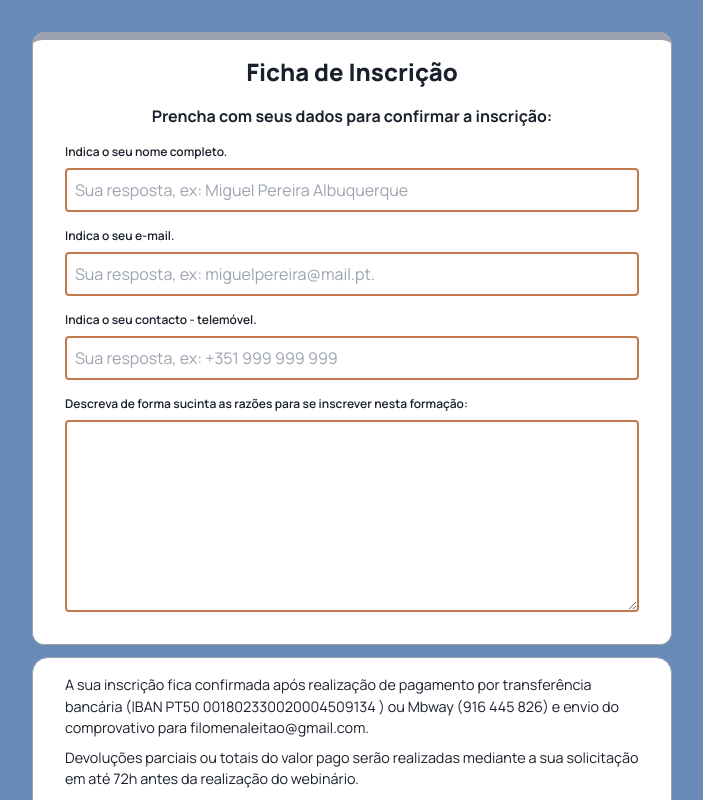
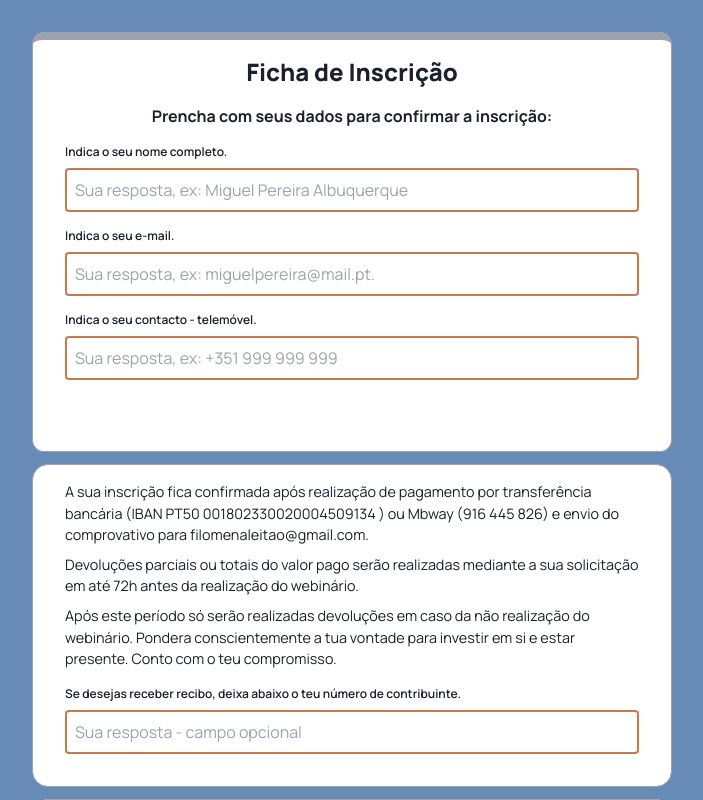
Before and after one commit to vandessonsantiago/filomenaleitao, a Next.js app: page /inscricao in a window 1280 px wide. Shown: the top 800 px of the page, without its empty margins (288-991 px from the left). Built offline with nearby package versions, Linux system fonts and the light colour scheme.

Commit message:
opengraph-image

```diff
--- a/src/app/inscricao/page.tsx
+++ b/src/app/inscricao/page.tsx
@@ -30,7 +30,6 @@ export default function Form() {
       nomeCompleto: dataRegister.nomeCompleto,
       email: dataRegister.email,
       telemovel: dataRegister.telemovel,
-      mensagem: dataRegister.mensagem,
       nif: dataRegister.nif,
     };
     console.log(formData);
@@ -121,31 +120,6 @@ export default function Form() {
                 />
                 {errors.telemovel?.type === "required" && (
                   <span className="text-red-400">Este campo é obrigatório</span>
-                )}
-              </div>
-              <div className="flex flex-col my-4">
-                <label
-                  htmlFor="mensagem"
-                  className="pb-2 text-xs font-semibold"
-                >
-                  Descreva de forma sucinta as razões para se inscrever nesta
-                  formação:
-                </label>
-                <textarea
-                  id="mensagem"
-                  {...register("mensagem", {
-                    required: true,
-                    maxLength: 750, // Adicionando a validação de limite de caracteres
-                  })}
-                  className="border-2 border-[#c47b4e] p-2 rounded h-48"
-                ></textarea>
-                {errors.mensagem?.type === "required" && (
-                  <span className="text-red-400">Este campo é obrigatório</span>
-                )}
-                {errors.mensagem?.type === "maxLength" && (
-                  <span className="text-red-400">
-                    Limite máximo de 750 caracteres
-                  </span>
                 )}
               </div>
             </div>
```
